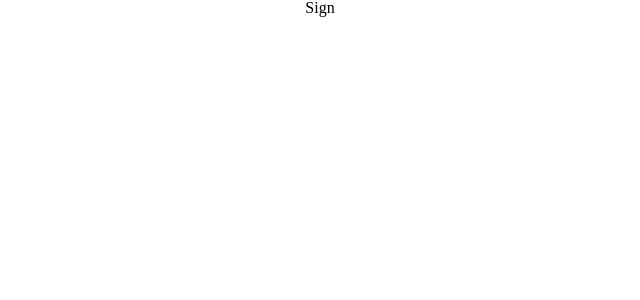
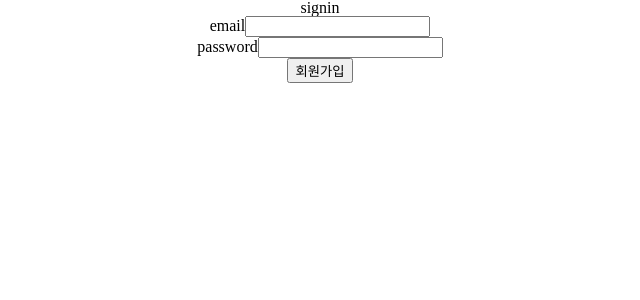
Before and after one commit to Kadesti/wanted-pre-onboarding-frontend, a React (Create React App) app: page /signin in a window 1280 px wide. Shown: the top 300 px of the page, without its empty margins (320-960 px from the left). Built offline with nearby package versions, Linux system fonts and the light colour scheme.

Commit message:
feat : Sign DOM 구현
Signup 과 Signin을 동일한 UI로 구현해도 무방하다

```diff
--- a/package.json
+++ b/package.json
@@ -8,6 +8,7 @@
     "@testing-library/user-event": "^13.5.0",
     "react": "^18.2.0",
     "react-dom": "^18.2.0",
+    "react-router-dom": "^6.10.0",
     "react-scripts": "5.0.1",
     "styled-reset": "^4.4.5",
     "web-vitals": "^2.1.4"
--- a/src/App.js
+++ b/src/App.js
@@ -9,13 +9,16 @@ const Sign = lazy(() => import('./Component/Sign'))
 function App() {
   const [isLogin, setIsLogin] = useState(false);
 
+  const signin = 'signin';
+  const signup = 'signup';
+
   return (
     <div className="App">
       <Router>
         <Routes>
           <Route path="/todo" element={<Todo />} />
-          <Route path={'/signin'} element={<Sign />} />
-          <Route path={'/signup'} element={<Sign />} />
+          <Route path={`/${signin}`} element={<Sign path={signin} />} />
+          <Route path={`/${signup}`} element={<Sign path={signup} />} />
 
           {/* 테스트 코드 */}
           <Route path="*" element={<Todo />} />
--- a/src/Component/Sign.js
+++ b/src/Component/Sign.js
@@ -1,8 +1,22 @@
+import { useState } from 'react'
 
+function Sign({ path }) {
+    const [email, setEmail] = useState('');
+    const [password, setPassword] = useState('');
 
-function Sign() {
     return (
-        <div>Sign</div>
+        <div>
+            <h2>{path}</h2>
+            <div>
+                <label>email</label>
+                <input data-testid="email-input" value={email} onChange={(e) => { setEmail(e.target.value) }} />
+            </div>
+            <div>
+                <label>password</label>
+                <input data-testid="password-input" value={password} onChange={(e) => { setPassword(e.target.value) }} />
+            </div>
+            <button data-testid={`${path}-button`} type='submit'>회원가입</button>
+        </div>
     )
 }
 
```
Also changed, not shown: 1 other file (tests, documents, lock files or other folders).
